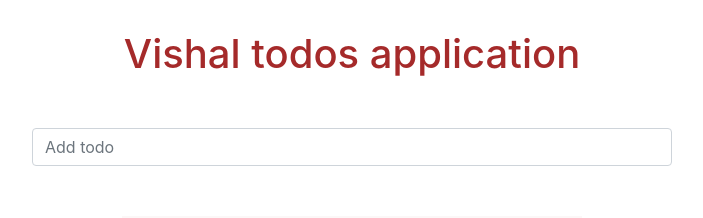
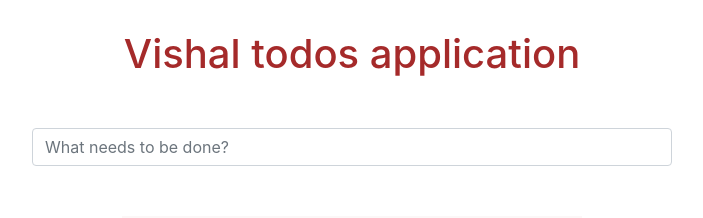
Before and after one commit to vishalkumar392392/react-vishal-todo-application, a React (Create React App) app: page / in a window 1280 px wide. Shown: the top 218 px of the page, without its empty margins (288-991 px from the left). Built offline with nearby package versions, Linux system fonts and the light colour scheme.

Commit message:
changed the placeholder value

```diff
--- a/src/App.js
+++ b/src/App.js
@@ -12,7 +12,6 @@ function App() {
         <Switch>
           <Route path="/" component={TodoAddition} />
         </Switch>
-
         <TodoFilter />
       </BrowserRouter>
     </div>
--- a/src/conatiners/TodoAddition/TodoAddition.js
+++ b/src/conatiners/TodoAddition/TodoAddition.js
@@ -22,7 +22,7 @@ function TodoAddition(props) {
         <input
           className="form-control"
           type="text"
-          placeholder="Add todo"
+          placeholder="What needs to be done?"
           value={todo}
           onChange={(event) => onChangeHandler(event)}
         />
```
